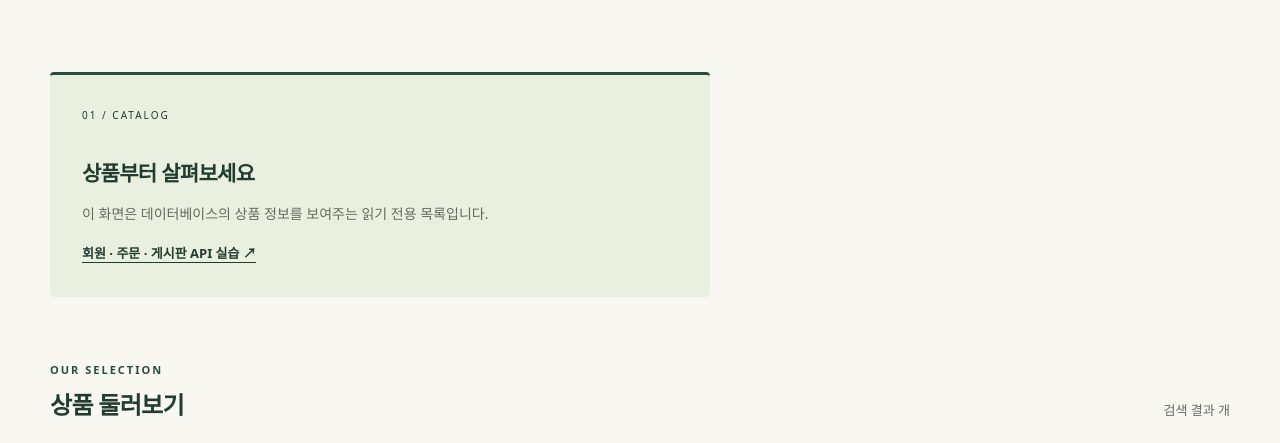
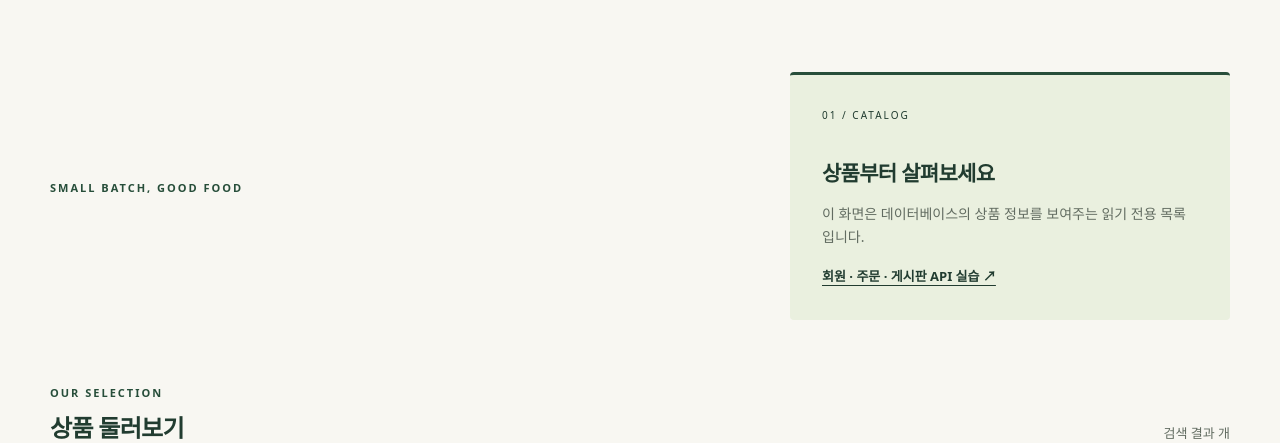
Before and after one commit to yoosangjn-stack/premium-food-api, a FastAPI app: template src/templates/catalog.html in a window 1280 px wide. Shown: the part 100-543 px from the top of the page. Run offline with FastAPI, Linux system fonts and the light colour scheme; the template is opened without the code that fills it, so the values that code supplies are empty; parts of the project's set-up code (start-up, migrations or seed data) failed here and were passed over.

Commit message:
fix: retain English catalog tagline

```diff
--- a/src/templates/catalog.html
+++ b/src/templates/catalog.html
@@ -1,6 +1,7 @@
 {% extends "base.html" %}
 {% block content %}
 <section class="hero">
+  <div><p class="eyebrow">SMALL BATCH, GOOD FOOD</p></div>
   <aside class="hero-note"><span class="note-number">01 / CATALOG</span><h2>상품부터 살펴보세요</h2><p>이 화면은 데이터베이스의 상품 정보를 보여주는 읽기 전용 목록입니다.</p><a href="/docs">회원 · 주문 · 게시판 API 실습 ↗</a></aside>
 </section>
 <section aria-labelledby="catalog-heading">
```
Also changed, not shown: 1 other file.
